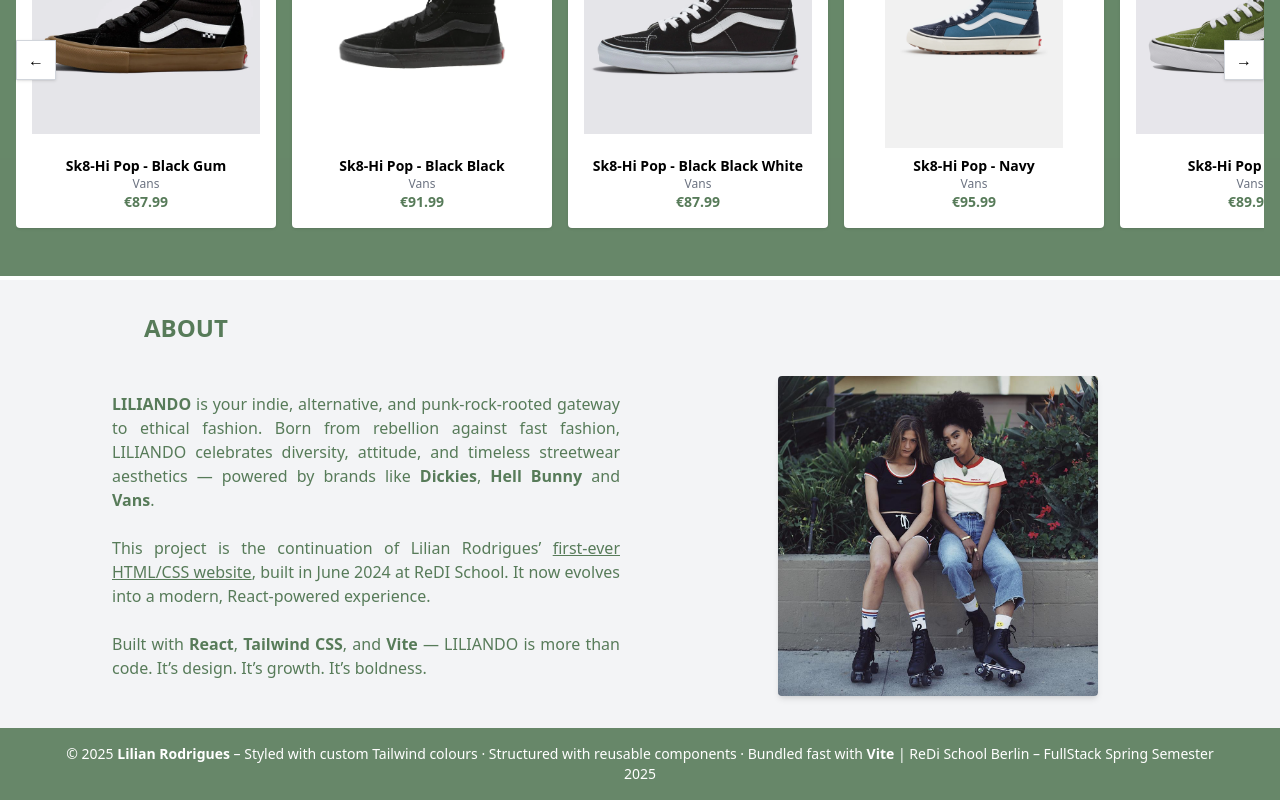
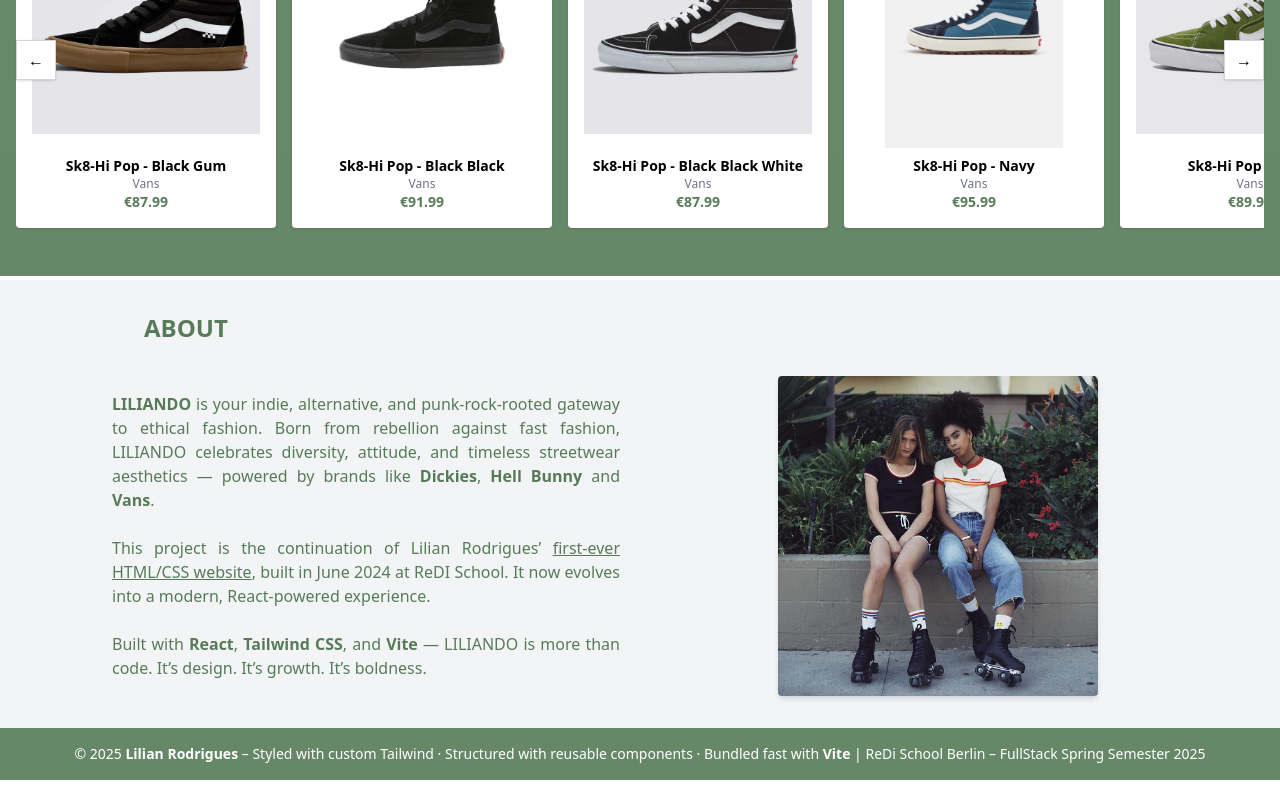
Before and after one commit to Lilian-CR/liliando_ecommerce, a React (Vite) app: page / in a window 1280 px wide. Shown: the part 1875-2675 px from the top of the page. Built offline with nearby package versions, Linux system fonts and the light colour scheme.

Commit message:
Update Footer.jsx

```diff
--- a/src/components/Footer.jsx
+++ b/src/components/Footer.jsx
@@ -2,7 +2,7 @@
   return (
     <footer className="bg-primary/90 text-white text-xs md:text-sm py-4 px-4 md:px-4 leading-relaxed">
   <div className="max-w-6xl mx-auto text-center break-words">
-    © 2025 <strong>Lilian Rodrigues</strong> – Styled with custom Tailwind colours · Structured with reusable components · Bundled fast with <strong>Vite</strong> | ReDi School Berlin – FullStack Spring Semester 2025
+    © 2025 <strong>Lilian Rodrigues</strong> – Styled with custom Tailwind · Structured with reusable components · Bundled fast with <strong>Vite</strong> | ReDi School Berlin – FullStack Spring Semester 2025
   </div>
 </footer>
   );
```
